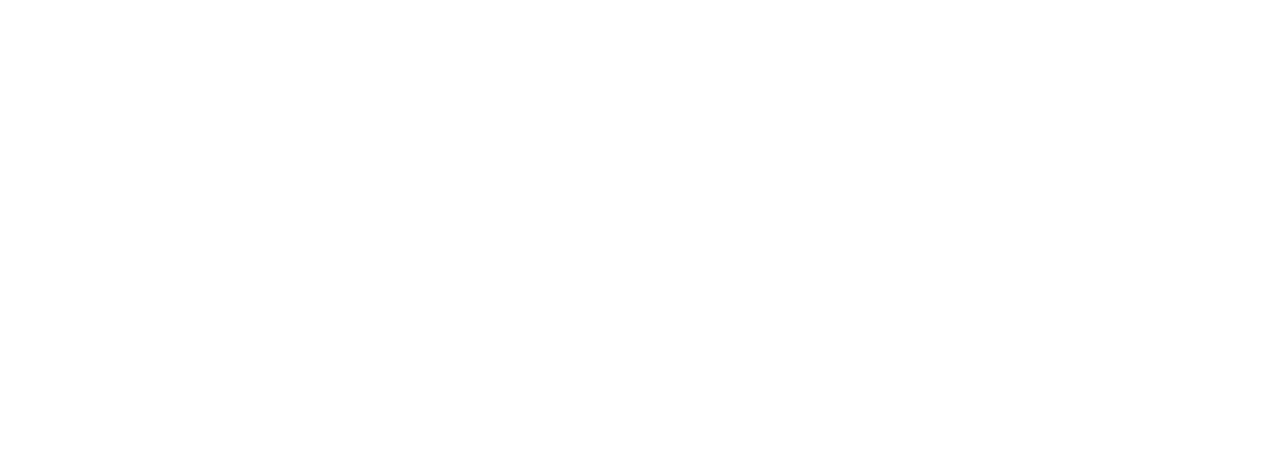
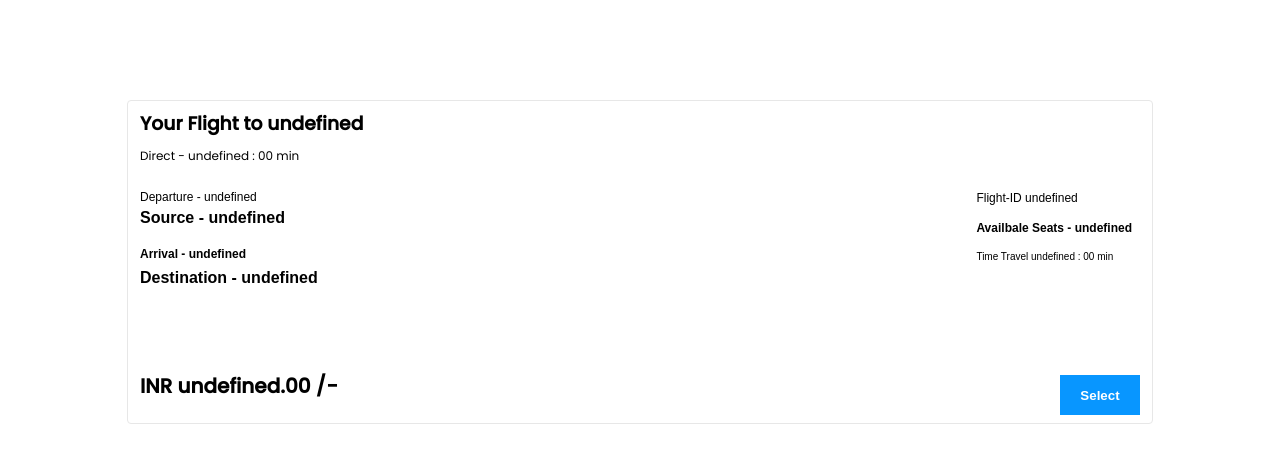
Before and after one commit to Naveennsb14/Booking.com-Clone---React-Project-1---9qw2l7pncoo5, a React app: page /flights/1 in a window 1280 px wide. Before the commit this address had no page. Built offline with nearby package versions, Linux system fonts and the light colour scheme; no server answers.

```diff
--- a/public/index.html
+++ b/public/index.html
@@ -22,6 +22,7 @@
     <noscript>You need to enable JavaScript to run this app.</noscript>
     <div id="root"></div>
     <div id="modal-root"></div>
+    <div id="flightmodal-root"></div>
     <!--
       This HTML file is a template.
       If you open it directly in the browser, you will see an empty page.
--- a/src/components/App.js
+++ b/src/components/App.js
@@ -9,6 +9,7 @@
 import Hotelpage from "../pages/hotelpage/Hotelpage";
 import { Authprovider } from "../pages/provider/Authprovider";
 import Payment from "../pages/paymentpage/Payment";
+import Flightmodal from "./flightmodal/Flightmodal";
 
 function App() {
   return (
@@ -19,9 +20,10 @@
           <Route path="/hotels" element={<Hotel />} />
           <Route path="/hotels/:id" element={<Hotelpage />} />
           <Route path="/flights" element={<Flights />} />
+          <Route path="/flights/:flightid" element={<Flightmodal/>}/>
           <Route path="/signin" element={<Login />} />
           <Route path="/signup" element={<Signup />} />
-          <Route path="/payment-page" element={<Payment/>}/>
+          <Route path="/payment-page" element={<Payment />} />
         </Routes>
       </BrowserRouter>
     </Authprovider>
--- /dev/null
+++ b/src/components/flightmodal/Flightmodal.jsx
@@ -0,0 +1,75 @@
+import "./flightmodal.css";
+import axios from "axios";
+import { useEffect, useState } from "react";
+import ReactDOM from "react-dom";
+import { useParams } from "react-router-dom";
+
+const Flightmodal = ({ closeflightModal }) => {
+  const { flightid } = useParams();
+  console.log("flightid", flightid);
+  const [singleflightdetails, setSingleFlightDetails] = useState([]);
+
+  const getSingleFlight = async () => {
+    const config = {
+      headers: {
+        projectId: "9qw2l7pncoo5",
+      },
+    };
+    try {
+      const response = await axios(
+        `https://academics.newtonschool.co/api/v1/bookingportals/flight/${flightid}`,
+        config
+      );
+      console.log("response", response);
+      setSingleFlightDetails(response.data.data);
+    } catch (error) {
+      console.log("error", error);
+    }
+  };
+  useEffect(() => {
+    console.log("useEffect Called");
+    getSingleFlight();
+  }, []);
+
+  const {
+    arrivalTime,
+    departureTime,
+    destination,
+    duration,
+    flightID,
+    source,
+    ticketPrice,
+    _id,
+    availableSeats,
+  } = singleflightdetails;
+  return ReactDOM.createPortal(
+    <div className="singleflight-container" key={_id}>
+      <h3 className="flight-header">{`Your Flight to ${destination}`}</h3>
+      <span className="direct">{`Direct - ${duration} : 00 min`}</span>
+      <div className="flightdetails-container">
+        <div className="source-arrival">
+          <div className="source">
+            <span className="source-time">{`Departure - ${departureTime}`}</span>
+            <h4 className="source-city">{`Source - ${source}`}</h4>
+          </div>
+          <div className="arrival">
+            <span className="arrival-time">{`Arrival - ${arrivalTime}`}</span>
+            <h4 className="arrival-city">{`Destination - ${destination}`}</h4>
+          </div>
+        </div>
+        <div className="flight-name">
+          <h2 className="flightid">{`Flight-ID ${flightID}`}</h2>
+          <h4 className="availabletickets">{`Availbale Seats - ${availableSeats}`}</h4>
+          <span className="flight-duration">{`Time Travel ${duration} : 00 min`}</span>
+        </div>
+      </div>
+      <div className="ticketprice">
+        <h1 className="total-price">{`INR ${ticketPrice}.00 /-`}</h1>
+        <button className="select-btn">Select</button>
+      </div>
+    </div>,
+    document.querySelector("#flightmodal-root")
+  );
+};
+
+export default Flightmodal;
--- /dev/null
+++ b/src/components/flightmodal/flightmodal.css
@@ -0,0 +1,96 @@
+
+.singleflight-container{
+    max-width: 1024px;
+    border: 1px solid #E7E7E7;
+    border-radius: 4px;
+    margin: auto;
+    margin-top: 100px;
+}
+
+.flightdetails-container{
+    display: flex;
+    justify-content: space-between;
+}
+
+.flight-header{
+    padding: 4px;
+    margin-left: 8px;
+    padding-top: 8px;
+}
+
+.direct{
+    font-size: 12px;
+    margin-left: 12px;
+    margin-top: -8px;
+
+}
+
+.flightdetails-container{
+    margin-top: 20px;
+    margin-left: 12px;
+    font-family: sans-serif;
+}
+
+.source-time{
+    font-size: 12px;
+    margin-bottom: 8px;
+}
+
+.source-city{
+    margin-top: 4px;
+    font-size: 16px;
+    margin-bottom: 20px;
+}
+
+.arrival-time{
+    font-size: 12px;
+    margin-bottom: 8px;
+}
+
+.ticketprice{
+    margin-top: 80px;
+    display: flex;
+    justify-content: space-between;
+}
+
+.total-price{
+    margin-left: 8px;
+    padding: 4px;
+    font-size: 20px;
+}
+
+.select-btn{
+    background-color: #0896ff;
+    border: none;
+    color: white;
+    padding: 4px;
+    width: 80px;
+    height: 40px;
+    font-weight: bold;
+    padding: 4px;
+    margin: 8px;
+    margin-right: 12px;
+    cursor: pointer;
+    &:hover{
+        background-color: #003B95;
+    }
+}
+.flight-name{
+    display: flex;
+    flex-direction: column;
+    gap: 16px;
+    margin-right: 16px;
+}
+
+.flightid{
+    font-size: 12px;
+    font-weight: lighter;
+}
+
+.availabletickets{
+    font-size: 12px;
+}
+
+.flight-duration{
+    font-size: 10px;
+}
--- a/src/pages/flights/Flights.jsx
+++ b/src/pages/flights/Flights.jsx
@@ -8,11 +8,31 @@
 import { RiFlightTakeoffFill } from "react-icons/ri";
 import { MdFlightLand } from "react-icons/md";
 import { FaCalendarDays } from "react-icons/fa6";
+import Flightmodal from "../../components/flightmodal/Flightmodal";
+import { useNavigate } from "react-router-dom";
 
 const Flights = () => {
-  const [source, setSource] = useState("BOM")
-  const [arrival, setArrival] = useState("HYD")
-  const [day, setDay] = useState("Sun")
+  const [source, setSource] = useState("BOM");
+  const [arrival, setArrival] = useState("HYD");
+  const [day, setDay] = useState("Sun");
+  const [flightdetails, setFlightDetails] = useState([]);
+  const [showflightModal, setShowFlightModal] = useState(false);
+  const [seeflight, setSeeFlight] = useState(false);
+  const navigate=useNavigate()
+  const openflightModal = () => {
+    setShowFlightModal(true);
+  };
+
+  const closeflightModal = () => {
+    setShowFlightModal(false);
+  };
+  const handelflight = (path) => {
+    // setSeeFlight(true)
+    // openflightModal();
+    console.log('flightpath',path);
+    navigate(`/flights/${path}`)
+
+  };
   const getFlightData = async () => {
     const config = {
       headers: {
@@ -25,6 +45,8 @@
         config
       );
       console.log("response", response);
+      setFlightDetails(response.data.data.flights);
+      console.log(flightdetails);
     } catch (error) {
       console.log("error", error);
     }
@@ -33,7 +55,10 @@
     console.log("useEffect Called");
     getFlightData();
   }, []);
+
   return (
+   <div className="main-container">
+    <div className="flight-main-container">
      <div className="flight-section">
       <div className="header-section">
         <Nav />
@@ -68,38 +93,45 @@
           />
         </div>
         <div className="headerSearchItem">
-          <button className="searchBtn" >
-            Search
-          </button>
+          <button className="searchBtn">Search</button>
         </div>
       </div>
-      <div className="flight-container">
+      {flightdetails?.map((flightdetails) => (
+        <div className="flight-container" key={flightdetails._id}>
           <div className="flight-details">
             <div className="airways-detail">
               <SiEtihadairways className="air-logo" />
-            <span className="flight-name">Ethihad Airways</span>
+              <span className="flight-name">{flightdetails?.flightID}</span>
             </div>
             <div className="timings">
-            <span className="departure">09:10</span>
-            <span className="departureDate">DEL-19 Aug</span>
+              <span className="departure">{flightdetails.departureTime}</span>
+              <span className="departureDate">{flightdetails.source}</span>
             </div>
             <div className="time-travel">
-            <span className="totaltime">3h 35m</span>
+              <span className="totaltime">{`${flightdetails.duration} hr 0 min`}</span>
               {/* <hr/> */}
               <span className="isdirect">Direct</span>
             </div>
             <div className="arrival">
-            <span className="arrival-time">11:15</span>
-            <span className="arrivalDate">AUH -19 Aug</span>
+              <span className="arrival-time">{flightdetails.arrivalTime}</span>
+              <span className="arrivalDate">{flightdetails?.destination}</span>
             </div>
           </div>
 
           <div className="price-section">
             <MdOutlineLuggage className="luggage-icon" />
             <span className="luggage-detail">Included-cabin bag</span>
-          <span className="price">INR 42,950.49</span>
-          <span className="price-details">Total price for all travellers</span>
-          <button className="see-flight">See flight</button>
+            <span className="price">{`INR ${flightdetails.ticketPrice}.00/-`}</span>
+            <span className="price-details">
+              Total price for all travellers
+            </span>
+            <button className="see-flight" onClick={()=>handelflight(flightdetails._id)} >See flight</button>
+          </div>
+        </div>
+      ))}
+    </div>
+    <div>
+      {showflightModal && <Flightmodal closeflightModal={closeflightModal}/>}
     </div>
    </div>
    </div>
--- a/src/pages/flights/flights.css
+++ b/src/pages/flights/flights.css
@@ -14,7 +14,7 @@
   padding: 10px 0px;
   position: absolute;
   top: 216px;
-  left: 160px;
+  left: 168px;
 }
 .flight-container {
   display: flex;
@@ -22,6 +22,7 @@
   margin: auto;
   width: 1024px;
   border-radius: 8px;
+  margin-bottom: 20px;
 }
 
 .flight-details {
```
Lines whose indentation alone changed are shown as unchanged.
